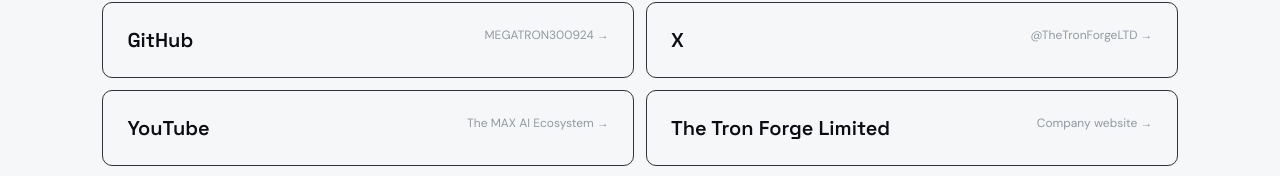
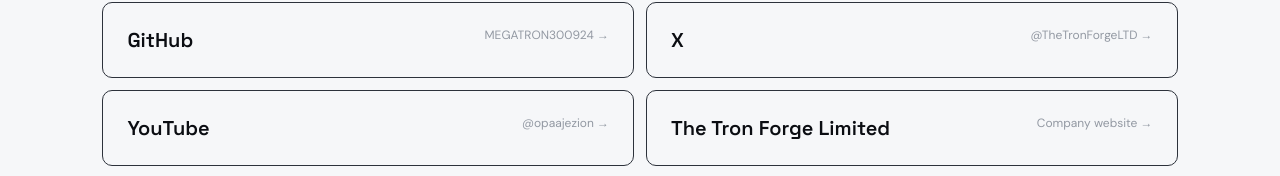
Before and after one commit to MEGATRON300924/zionopaaje, a Next.js app: page /socials in a window 1280 px wide. Shown: the part 719-895 px from the top of the page. Built offline with nearby package versions, Linux system fonts and the light colour scheme.

Commit message:
Use personal gaming YouTube channel

```diff
--- a/app/socials/page.tsx
+++ b/app/socials/page.tsx
@@ -11,7 +11,7 @@ const profiles = [
   ["TikTok", "@MegaTron3000924", "https://www.tiktok.com/@MegaTron3000924"],
   ["GitHub", "MEGATRON300924", "https://github.com/MEGATRON300924"],
   ["X", "@TheTronForgeLTD", "https://x.com/TheTronForgeLTD"],
-  ["YouTube", "The MAX AI Ecosystem", "https://www.youtube.com/@themaxaiecosystem"],
+  ["YouTube", "@opaajezion", "https://youtube.com/@opaajezion"],
   ["The Tron Forge Limited", "Company website", "https://thetronforge.name.ng"],
   ["The MAX AI Ecosystem", "Ecosystem website", "https://max-ai.name.ng"],
   ["TTFL Store", "Marketplace website", "https://ttflstore.name.ng"],
```
